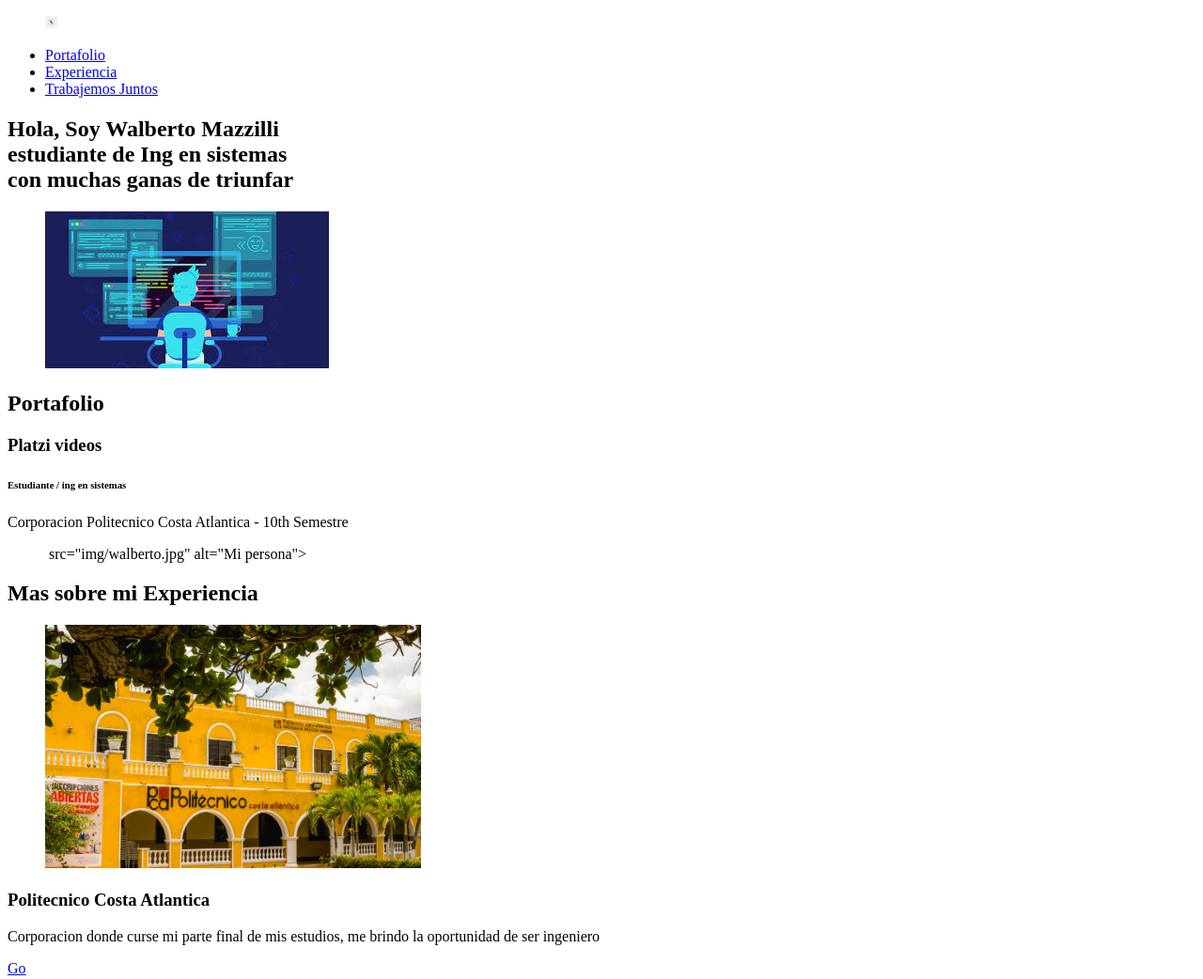
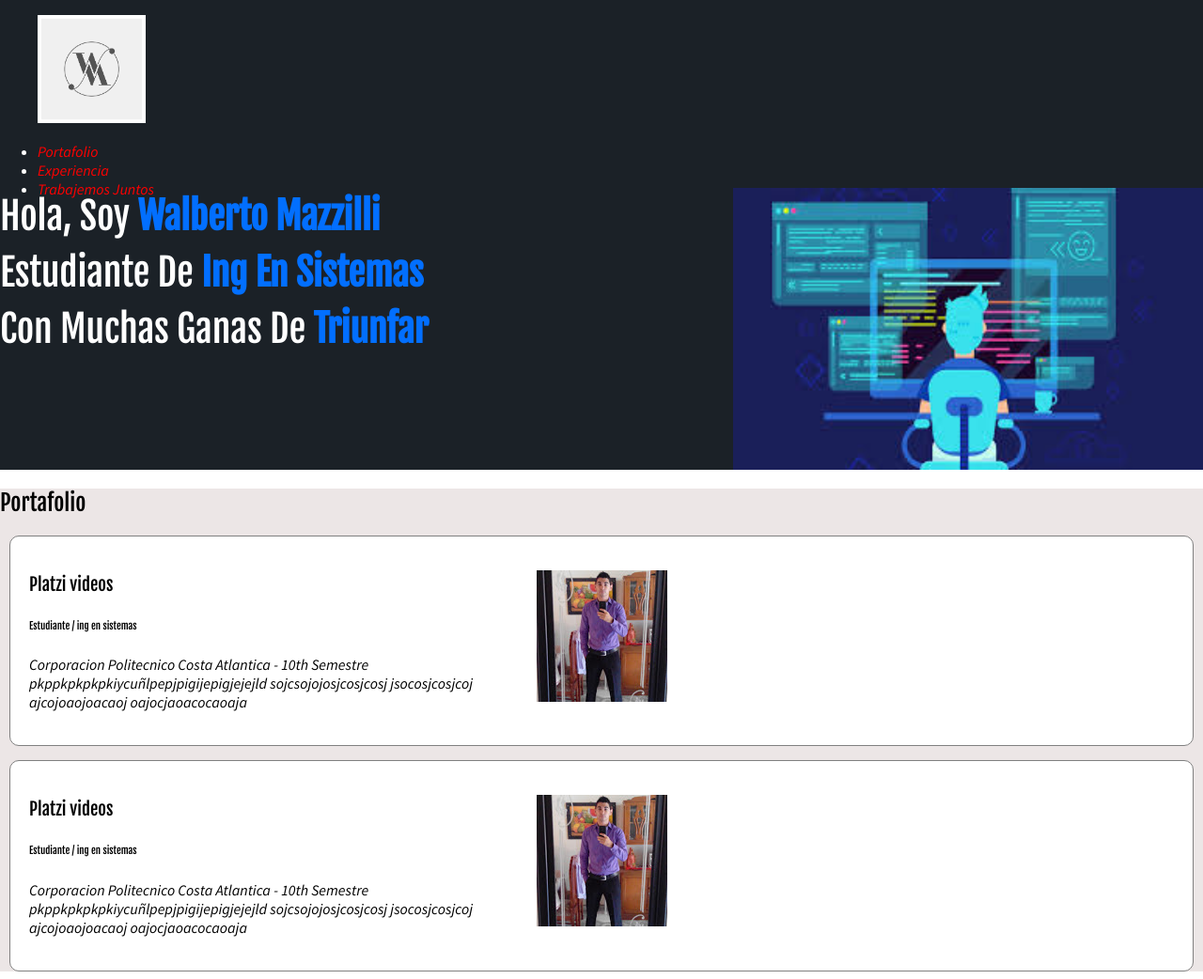
Before and after one commit to wmazzilli/miPortafolio, a plain HTML site: page index.html in a window 1280 px wide. Shown: the top 1042 px of the page at 94% size. Drawn offline with Linux system fonts and the light colour scheme.

Commit message:
terminado la explicacion de felx verla otra vez

```diff
--- a/estilos.css
+++ b/estilos.css
@@ -12,11 +12,112 @@ valores = 10%
 
 selector de etiqueta = h1,body header
 selector hijo de un elemento
+
+
+gris oscuro = #1d252
+grisclaro #626262
+gris #1b2127
+celeste #026fff
 */
 
+.logo{
+    width: 30%;
+}
+
+body {
+    margin: 0;
+    font-family: 'Source Sans Pro', sans-serif;
+}
+
+h1,h2,h3,h4,h5,h6{
+    font-family: 'Fjalla One', sans-serif;
+    font-weight: normal;
+    /*font-style: italic;*/
+}
+
+h1{
+    /* margin top right bottom left */
+    margin: 0px 500px 0px 0px;
+    font-size: 40px;
+    line-height: 1.5;
+    /*separador de letras*/
+    letter-spacing: -.2px;
+    /*mayuscula*/
+    text-transform: capitalize;
+    /*enlace
+    text-decoration: underline;
+    */
+    color: white;
+}
+
+h1 strong{
+    color: #026fff;;
+}
+
+.portfolio {
+    background: #ECE6E6;
+
+}
+
+.hero{
+    height: 300px;
+    background-image: url('img/heroe.jpg');
+    background-color: #1b2127;
+    background-size: 500px 300px;
+    background-repeat: no-repeat;
+    background-position-x: right;
+}
+
+.project{
+    /* tamaño tipo color
+    border-top: 1px solid red ;
+    border-color: red;
+    border-width: 1px;
+    border-style: solid;
+    leer margin y paddin
+    */
+    border: 1px solid gray;
+    border-radius: 10px;
+    margin: 10px;
+    margin-bottom: 15px ;
+    padding: 20px;
+    background: white;
+    display: flex ;
+    /*justify-content: buscar flex-start or flex-end or center
+    space-around or space-between*/
+    /* Align-items:
+    flex-direction: columns: ;;*/
+
+}
+
+.project-details {
+    width: 500px;
+}
 
 
+.project-imageContainer{
 
-.logo{
-    width: 10%;
+    width: 500px;
+    height: 100px;
 }
+
+.header{
+
+    background-color: #1b2127;
+    height: 200px;
+    color: white;
+    display: flex;
+    justify-content: space-between;
+
+}
+
+.menu{
+    /* display: flex; */
+
+}
+
+
+.header a{
+    text-decoration:none;
+    color: red;
+}
--- a/index.html
+++ b/index.html
@@ -4,6 +4,7 @@
         <meta charset="UTF-8" />
         <title>Walberto Mazzilli</title>
         <link rel="icon" type="imagen/png" href="img/logo.png" />
+        <link href="https://fonts.googleapis.com/css2?family=Fjalla+One&family=Source+Sans+Pro:ital@1&display=swap" rel="stylesheet">
         <link rel="stylesheet" href="estilos.css">
     </head>
     <body>
@@ -28,13 +29,13 @@
             </div>
             <link rel="stylesheet" href="estilos.css">
         </header>
-
+        <a href=""></a>
         <main >
             <section class="hero">
                     <h1>Hola, Soy <strong>Walberto Mazzilli</strong>  <br>  estudiante de <strong>Ing en sistemas </strong><br> con muchas ganas de <strong>triunfar</strong>
                     </h1>
                     <figure>
-                        <img src="img/heroe.jpg" alt="Walberto"/>
+                 <!--   <img src="img/heroe.jpg" alt="Walberto"/> -->
                     </figure>
 
             </section>
@@ -42,17 +43,42 @@
             <section id="portafolio" class="portfolio">
                     <h2>Portafolio </h2>
                     <article class="project">
-                        <h3 class="project-title">Platzi videos</h3>
-                        <h6 class="project-curse">Estudiante / ing en sistemas</h6>
-                        <p class="project-description">
-                            Corporacion Politecnico Costa Atlantica - 10th Semestre
-                        </p>
+                        <div class="project-details">
+                            <h3 class="project-title">Platzi videos</h3>
+                            <h6 class="project-curse">Estudiante / ing en sistemas</h6>
+
+                            <p class="project-description">
+                                Corporacion Politecnico Costa Atlantica - 10th Semestre
+
+                                pkppkpkpkpkiycuñlpepjpigijepigjejejld sojcsojojosjcosjcosj jsocosjcosjcoj ajcojoaojoacaoj oajocjaoacocaoaja
+                            </p>
+                        </div>
+
                         <figure class="project-imageContainer">
-                            <img class="project-image"> src="img/walberto.jpg" alt="Mi persona">
+                            <img class="project-image" src="img/walberto.jpg" alt="Mi persona">
                         </figure>
+                    </article>
 
+                    <article class="project">
+                        <div class="project-details">
+                            <h3 class="project-title">Platzi videos</h3>
+                            <h6 class="project-curse">Estudiante / ing en sistemas</h6>
+
+                            <p class="project-description">
+                                Corporacion Politecnico Costa Atlantica - 10th Semestre
+
+                                pkppkpkpkpkiycuñlpepjpigijepigjejejld sojcsojojosjcosjcosj jsocosjcosjcoj ajcojoaojoacaoj oajocjaoacocaoaja
+                            </p>
+                        </div>
+
+                        <figure class="project-imageContainer">
+                            <img class="project-image" src="img/walberto.jpg" alt="Mi persona">
+                        </figure>
                     </article>
             </section>
+
+
+
 
             <!--Leer sobre la etiqueta article
             figure -> img
```
